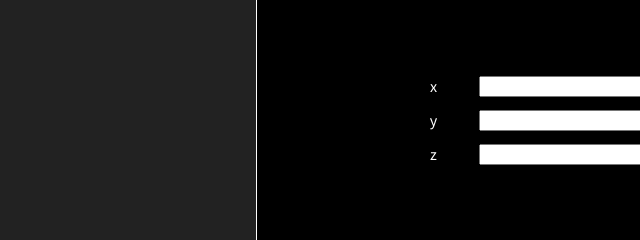
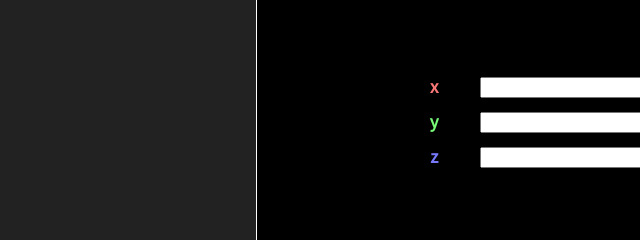
Before and after one commit to stur86/space-groups, a plain HTML site: page index.html in a window 1280 px wide. Shown: the part 126-366 px from the top of the page, 640-1280 px from the left. Drawn offline with nearby package versions, Linux system fonts and the light colour scheme.

Commit message:
More styling

```diff
--- a/index.html
+++ b/index.html
@@ -21,19 +21,19 @@
         <div id="spg-form">
             <table id="spg-xyz">
                 <tr>
-                    <td>x</td>
+                    <td id="spg-x">x</td>
                     <td>
                         <input type="text">
                     </td>
                 </tr>
                 <tr>
-                    <td>y</td>
+                    <td id="spg-y">y</td>
                     <td>
                         <input type="text">
                     </td>
                 </tr>
                 <tr>
-                    <td>z</td>
+                    <td id="spg-z">z</td>
                     <td>
                         <input type="text">
                     </td>
--- a/stylesheet.css
+++ b/stylesheet.css
@@ -58,3 +58,21 @@ body {
     box-sizing: border-box;
     text-align: center;
 }
+
+#spg-x {
+    font-size: 14pt;
+    font-weight: bold;
+    color: #fa7878;
+}
+
+#spg-y {
+    font-size: 14pt;
+    font-weight: bold;
+    color: #78fa78;
+}
+
+#spg-z {
+    font-size: 14pt;
+    font-weight: bold;
+    color: #7878fa;
+}
```
